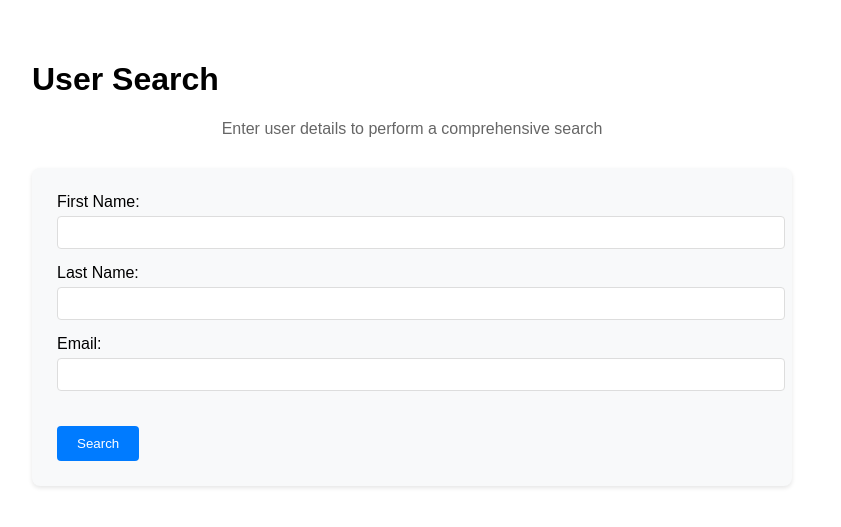
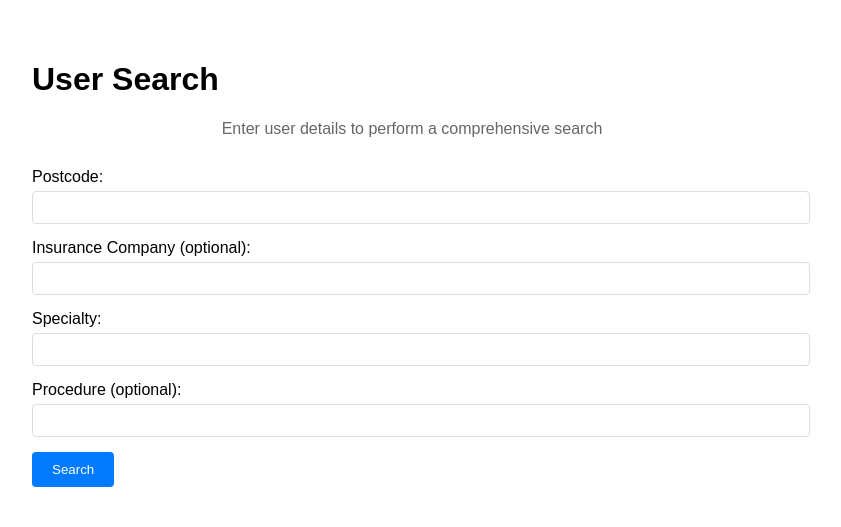
Before and after one commit to viczommers/tesuji, a FastAPI app: page /landing in a window 1280 px wide. Shown: the top 527 px of the page, without its empty margins (228-1069 px from the left). Run offline with FastAPI, Linux system fonts and the light colour scheme.

Commit message:
wip: postcode speciality and stuff

```diff
--- a/main.py
+++ b/main.py
@@ -10,6 +10,7 @@ from fastapi.responses import HTMLResponse, RedirectResponse
 from fastapi.staticfiles import StaticFiles
 from fastapi.templating import Jinja2Templates
 from typing import Optional
+from pydantic import BaseModel
 
 BASE_DIR = pathlib.Path(__file__).resolve().parent
 TEMPLATES_DIR = BASE_DIR / "templates"
@@ -44,22 +45,24 @@ async def landing_page(request: Request):
 @app.post("/search")
 async def search_results(
     request: Request,
-    firstName: str = Form(...),
-    lastName: str = Form(...),
-    email: str = Form(...)
+    postcode: str = Form(...),
+    specialty: str = Form(...),
+    insurance_company: str | None = Form(None),
+    procedure: str | None = Form(None)
 ):
     """Handle the search request and show results"""
     # Store user details in session/memory for potential later use
     session_id = str(uuid4())
     user_choices[session_id] = {
-        "firstName": firstName,
-        "lastName": lastName,
-        "email": email,
+        "postcode": postcode,
+        "insurance_company": insurance_company,
+        "specialty": specialty,
+        "procedure": procedure,
         "timestamp": datetime.now(timezone.utc)
     }
 
     # Dummy search function that simulates processing time
-    async def perform_dummy_search(name: str, surname: str) -> dict:
+    async def perform_dummy_search(postcode: str, specialty: str) -> dict:
         await asyncio.sleep(2)  # Simulate processing time
         return {
             "matches_found": 3,
@@ -69,14 +72,16 @@ async def search_results(
         }
 
     # Perform the search
-    search_results = await perform_dummy_search(firstName, lastName)
+    search_results = await perform_dummy_search(postcode, specialty)
 
     response = templates.TemplateResponse(
         "search_results.html",
         {
             "request": request,
-            "user_name": f"{firstName} {lastName}",
-            "email": email,
+            "postcode": postcode,
+            "insurance_company": insurance_company,
+            "specialty": specialty,
+            "procedure": procedure,
             "results": search_results
         }
     )
--- a/templates/landing.html
+++ b/templates/landing.html
@@ -13,25 +13,24 @@
             <p>Enter user details to perform a comprehensive search</p>
         </div>
 
-        <form action="/search" method="POST" class="search-form">
+        <form action="/search" method="post">
             <div class="form-group">
-                <label for="firstName">First Name:</label>
-                <input type="text" id="firstName" name="firstName" required>
+                <label for="postcode">Postcode:</label>
+                <input type="text" class="form-control" id="postcode" name="postcode" required>
             </div>
-
             <div class="form-group">
-                <label for="lastName">Last Name:</label>
-                <input type="text" id="lastName" name="lastName" required>
+                <label for="insurance_company">Insurance Company (optional):</label>
+                <input type="text" class="form-control" id="insurance_company" name="insurance_company">
             </div>
-
             <div class="form-group">
-                <label for="email">Email:</label>
-                <input type="email" id="email" name="email" required>
+                <label for="specialty">Specialty:</label>
+                <input type="text" class="form-control" id="specialty" name="specialty" required>
             </div>
-
-            <button type="submit" class="submit-btn">
-                <span class="button-text">Search</span>
-            </button>
+            <div class="form-group">
+                <label for="procedure">Procedure (optional):</label>
+                <input type="text" class="form-control" id="procedure" name="procedure">
+            </div>
+            <button type="submit" class="btn btn-primary">Search</button>
         </form>
 
         <!-- Loading overlay -->
```
Also changed, not shown: templates/search_results.html (+11 -5 lines).
